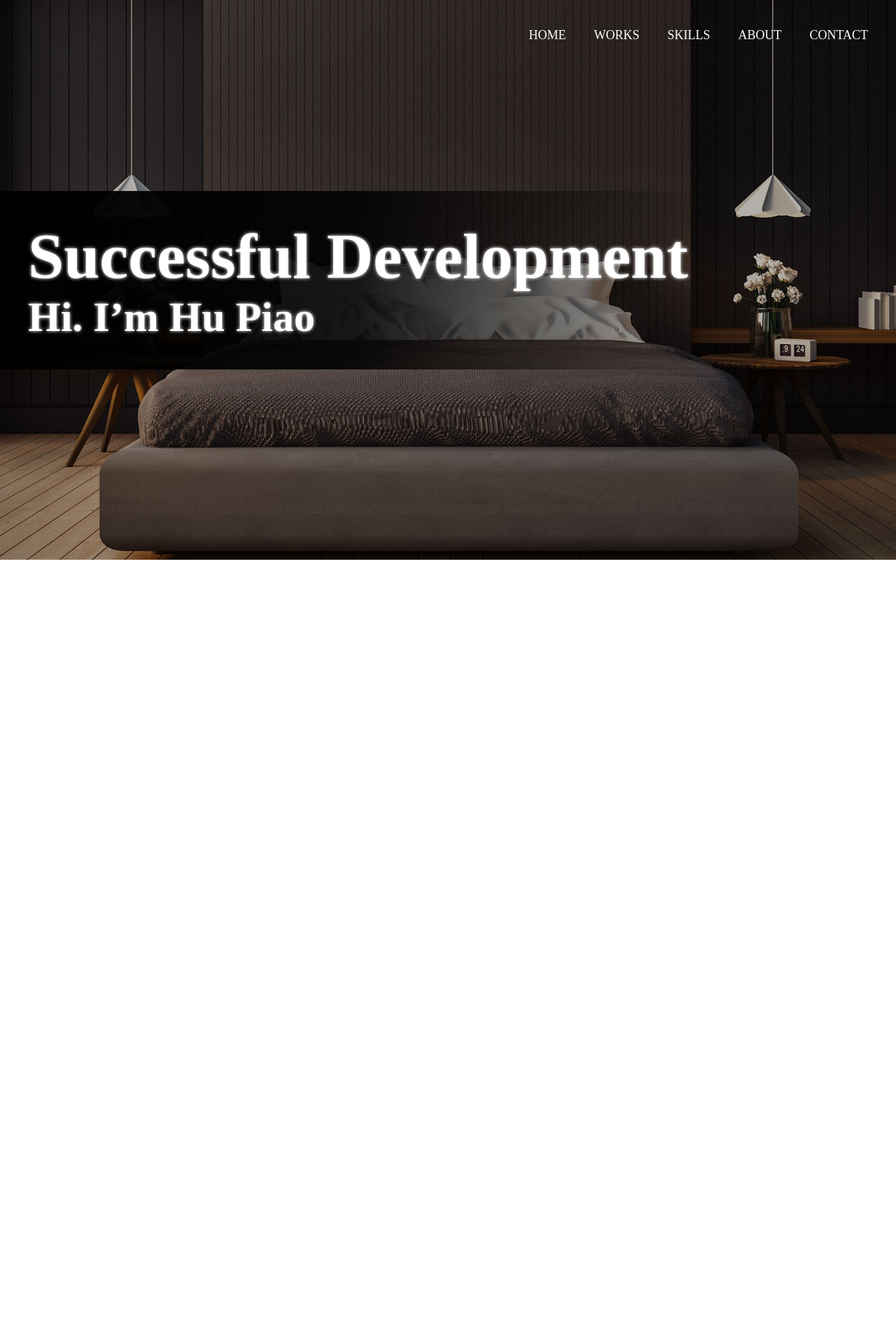
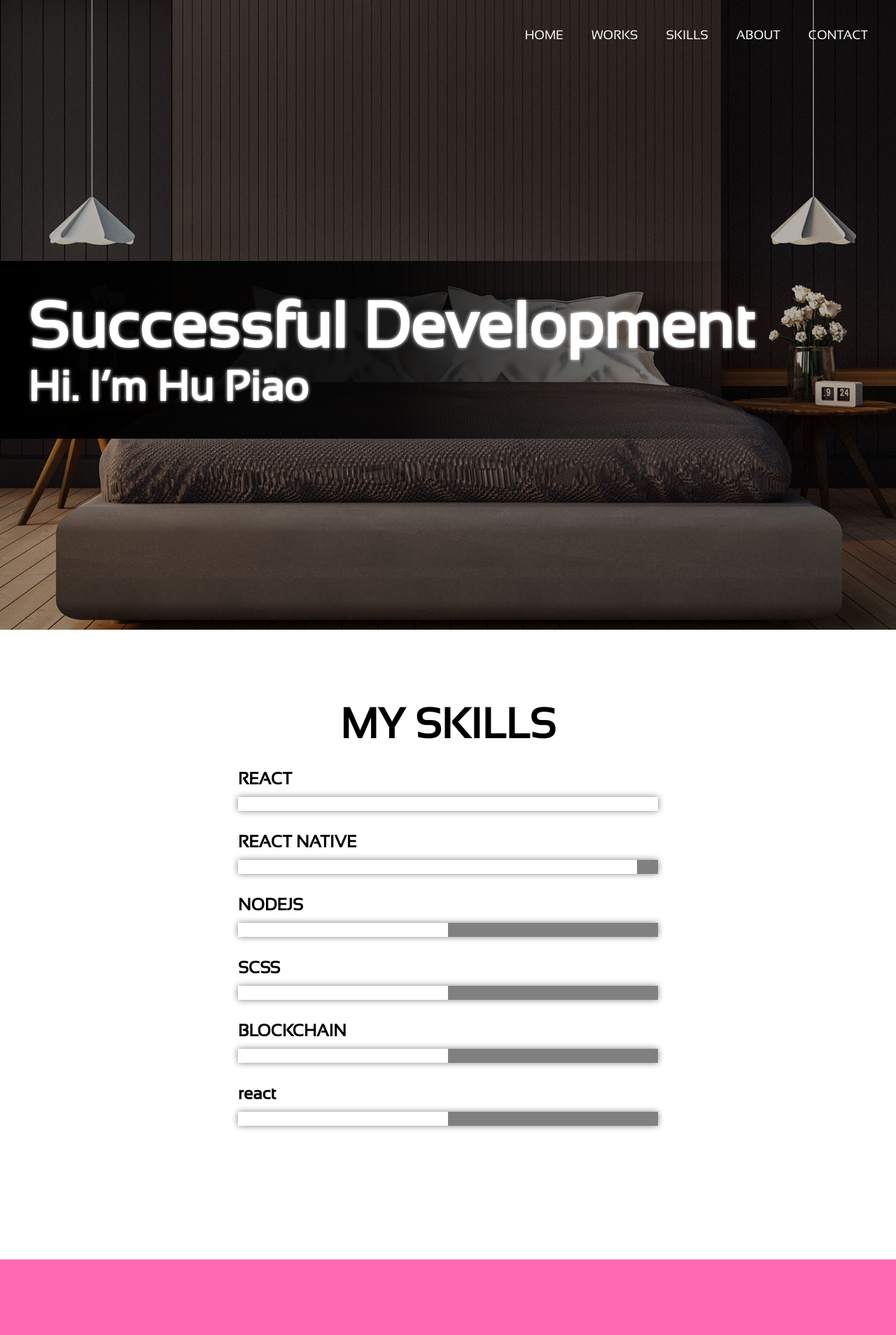
Before and after one commit to redspider926/portfolio, a React (Create React App) app: page / in a window 1280 px wide. Shown: the top 1908 px of the page at 70% size. Built offline with nearby package versions, Linux system fonts and the light colour scheme.

Commit message:
made skill part

```diff
--- a/src/components/index.ts
+++ b/src/components/index.ts
@@ -1,5 +1,7 @@
 import Layout from './layout'
+import Skill from './skill'
 
 export {
-    Layout
+    Layout,
+    Skill
 }
--- a/src/components/layout.tsx
+++ b/src/components/layout.tsx
@@ -2,23 +2,23 @@ import React from 'react'
 import HomeIcon from '../assets/images/icons/home.svg'
 
 const Layout: React.FC = ({ children }) => {
-    return <div className="layout">
-        <div className="layout-header">
-            <div className="layout-header__logo"></div>
-            <div className="layout-header__nav">
-                <div className="layout-header__nav-item">
+    return <div className="component-layout">
+        <div className="component-layout-header">
+            <div className="component-layout-header__logo"></div>
+            <div className="component-layout-header__nav">
+                <div className="component-layout-header__nav-item">
                     HOME
                 </div>
-                <div className="layout-header__nav-item">
+                <div className="component-layout-header__nav-item">
                     WORKS
                 </div>
-                <div className="layout-header__nav-item">
+                <div className="component-layout-header__nav-item">
                     SKILLS
                 </div>
-                <div className="layout-header__nav-item">
+                <div className="component-layout-header__nav-item">
                     ABOUT
                 </div>
-                <div className="layout-header__nav-item">
+                <div className="component-layout-header__nav-item">
                     CONTACT
                 </div>
             </div>
--- /dev/null
+++ b/src/components/skill.tsx
@@ -0,0 +1,19 @@
+import React from 'react'
+
+interface SkillProps {
+    title: string;
+    value: number;
+}
+
+const Skill: React.FC<SkillProps> = ({ title, value }) => {
+    return <div className="component-skill">
+        <div className="component-skill__title">{title}</div>
+        <div className="component-skill__chart">
+            <div className="component-skill__chart-value" style={{ width: `${value}%` }}>
+                <div className="component-skill__chart-value-hover"></div>
+            </div>
+        </div>
+    </div>
+}
+
+export default Skill
--- a/src/pages/main.tsx
+++ b/src/pages/main.tsx
@@ -1,6 +1,6 @@
 import React from 'react'
 // import Particles from 'react-tsparticles'
-import { Layout } from '../components'
+import { Layout, Skill } from '../components'
 
 
 const PageMain: React.FC = () => {
@@ -13,9 +13,22 @@ const PageMain: React.FC = () => {
                 </div>
             </div>
 
-            <div className="page-main__section-2"></div>
+            <div className="page-main__section-2">
+                <h2 className="page-main__section-2__title section-title">MY SKILLS</h2>
 
-            <div className="page-main__section-3"></div>
+                <div className="page-main__section-2__skill-group">
+                    <Skill title="REACT" value={100} />
+                    <Skill title="REACT NATIVE" value={95} />
+                    <Skill title="NODEJS" value={50} />
+                    <Skill title="SCSS" value={50} />
+                    <Skill title="BLOCKCHAIN" value={50} />
+                    <Skill title="react" value={50} />
+                </div>
+            </div>
+
+            <div className="page-main__section-3">
+                <h2 className="page-main__section-3__title section-title">MY WORKS</h2>
+            </div>
 
             <div className="page-main__section-4"></div>
         </div>
--- a/src/styles/components/index.scss
+++ b/src/styles/components/index.scss
@@ -1 +1,2 @@
 @import './layout.scss';
+@import './skill.scss';
--- a/src/styles/components/layout.scss
+++ b/src/styles/components/layout.scss
@@ -1,4 +1,4 @@
-.layout{
+.component-layout{
     &-header{
         position: fixed;
         left: 0px;
--- /dev/null
+++ b/src/styles/components/skill.scss
@@ -0,0 +1,48 @@
+.component-skill{
+    margin-top: 30px;
+
+    &__title{
+        font-size: 24px;
+        margin-bottom: 12px;
+        transition: 0.3s;
+        font-weight: bolder;
+
+        @media screen and (max-width: 640px) {
+            font-size: 16px;
+        }
+    }
+
+    &__chart{
+        background-color: gray;
+        height: 20px;
+        flex: 1;
+        box-shadow: 0px 0px 10px gray;
+        transition: 0.3s;
+
+        &-value{
+            height: 100%;
+            background-color: white;
+            position: relative;
+
+            &-hover{
+                height: 100%;
+                background-color: blueviolet;
+                width: 0%;
+                transition: 0.3s;
+            }
+        }
+    }
+
+    &:hover &__chart-value-hover{
+        width: 100%;
+    }
+
+    &:hover &__chart{
+        background-color: wheat;
+    }
+
+    &:hover &__title{
+        color: blueviolet;
+        margin-left: 30px;
+    }
+}
--- a/src/styles/pages/main.scss
+++ b/src/styles/pages/main.scss
@@ -1,6 +1,7 @@
 .page-main{
     &__section-1, &__section-2, &__section-3, &__section-4{
         min-height: 100vh;
+        padding-top: 100px;
     }
 
     &__section-1{
@@ -46,4 +47,29 @@
             }
         }
     }
+
+    &__section-2{
+        &__title{
+
+        }
+
+        &__skill-group{
+            margin: auto;
+            width: 600px;
+
+            @media screen and (max-width: 640px) {
+                width: auto;
+                padding: 20px;
+            }
+        }
+    }
+
+    &__section-3{
+        background-color: hotpink;
+        box-sizing: border-box;
+
+        &__title{
+
+        }
+    }
 }
--- a/src/styles/theme/root.scss
+++ b/src/styles/theme/root.scss
@@ -1,4 +1,22 @@
 body{
     margin: 0px;
     padding: 0px;
+    font-family: Sansation;
 }
+
+.section-title{
+    font-size: 60px;
+    text-align: center;
+    margin: 0px;
+
+    @media screen and (max-width: 640px) {
+        font-size: 32px;
+    }
+}
+
+@font-face {
+  font-family: 'Sansation';
+  font-style: normal;
+  src: url('../../assets/fonts/Sansation_Regular.ttf');
+  /* IE9 Compat Modes */
+}
```
Also changed, not shown: src/assets/fonts/Sansation_Regular.ttf (added).
